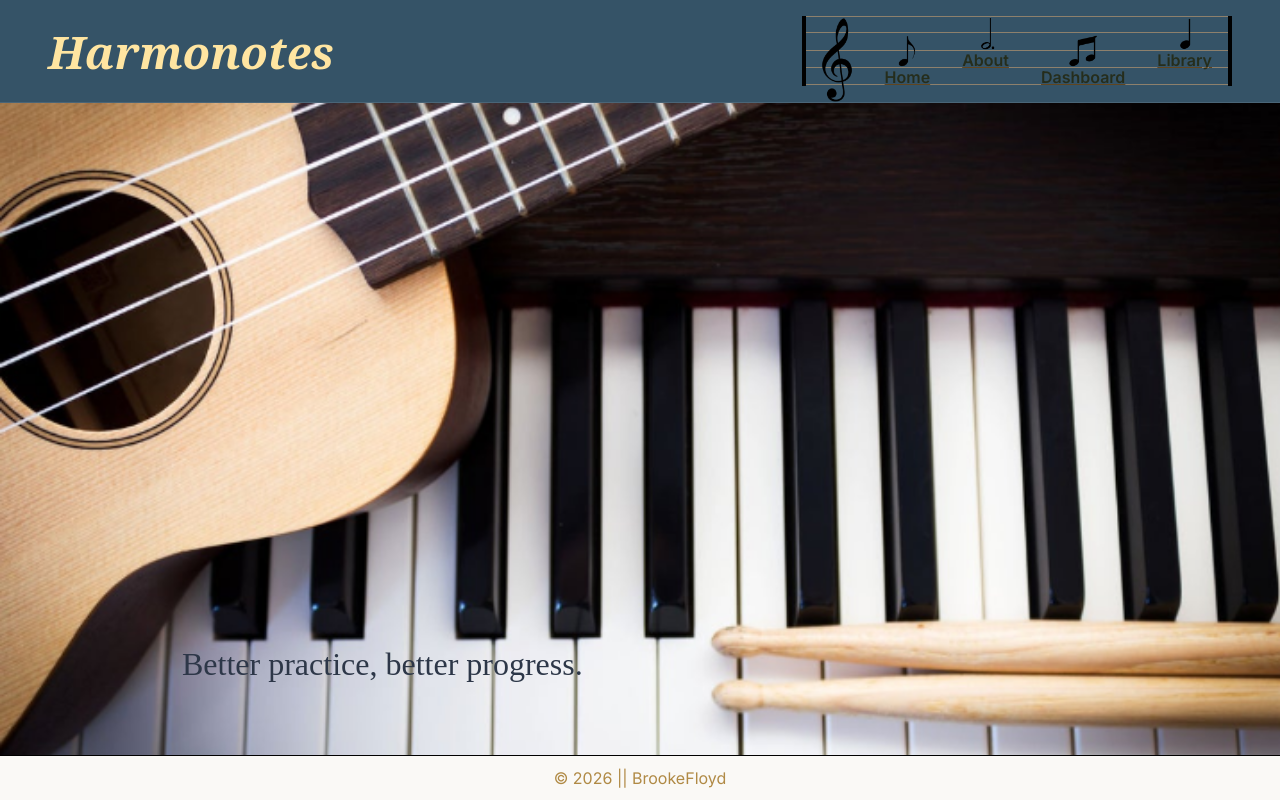
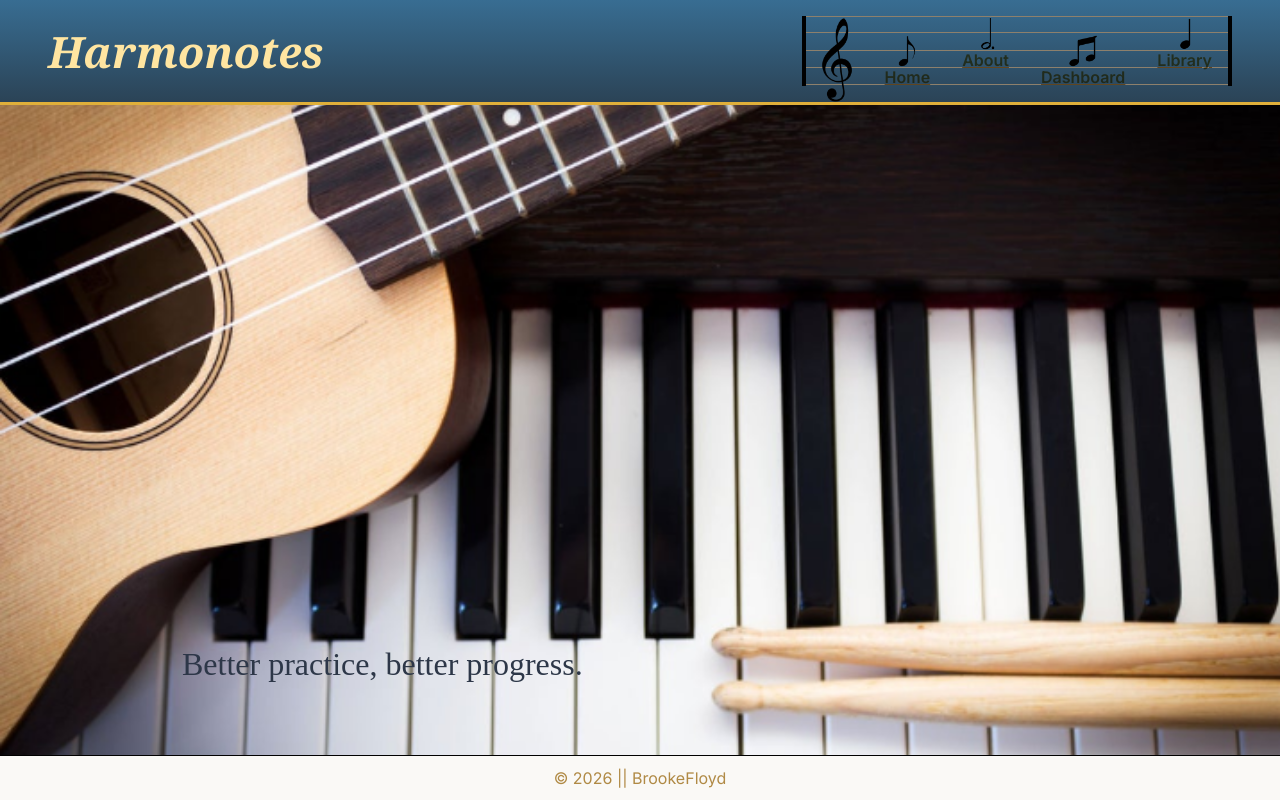
Before and after one commit to BrookeFloyd10/Harmonotes-BrookeF, a React (Vite) app in the folder harmonotes/: page / in a window 1280 px wide. Built offline with nearby package versions, Linux system fonts and the light colour scheme.

Commit message:
removed comments and added some gradient color to the heading and navigation

```diff
--- a/harmonotes/src/App.css
+++ b/harmonotes/src/App.css
@@ -1,7 +1,3 @@
-
-
-/* these are the rules that apply for global styling */
-
 * {
     font-family: 'Inter', system-ui, -apple-system, BlinkMacSystemFont, 'Segoe UI', Roboto, Oxygen, Ubuntu, Cantarell, 'Open Sans', 'Helvetica Neue', sans-serif;
     box-sizing: border-box;
@@ -30,13 +26,10 @@ main {
     overflow-y: auto;
 }
 
-
-/* this is the styling for header and navigation bars */
-
 .site-header {
-    background: #355367;
-    border-bottom: 1px solid #ffffff1a;
-    box-shadow: 0 2px 12px #0000000d;
+    background: linear-gradient(180deg, #386d92 0%, #2b4356 100%);
+    border-bottom: 3px solid #E0AF3A;
+    box-shadow: 0 4px 16px #00000026;
     display: flex;
     justify-content: space-between;
     align-items: center;
@@ -46,7 +39,7 @@ main {
 .site-header h1 {
     font-family:Georgia, serif;
     font-style: italic;
-    font-size: 2.8rem;
+    font-size: 2.7rem;
     margin: 0;
     color: #FFE5A1;
 }
@@ -55,6 +48,7 @@ main {
     display: flex;
     align-items: center;
     justify-content: flex-end;
+    position: relative;
 }
 
 .nav-bar ul::before {
```
